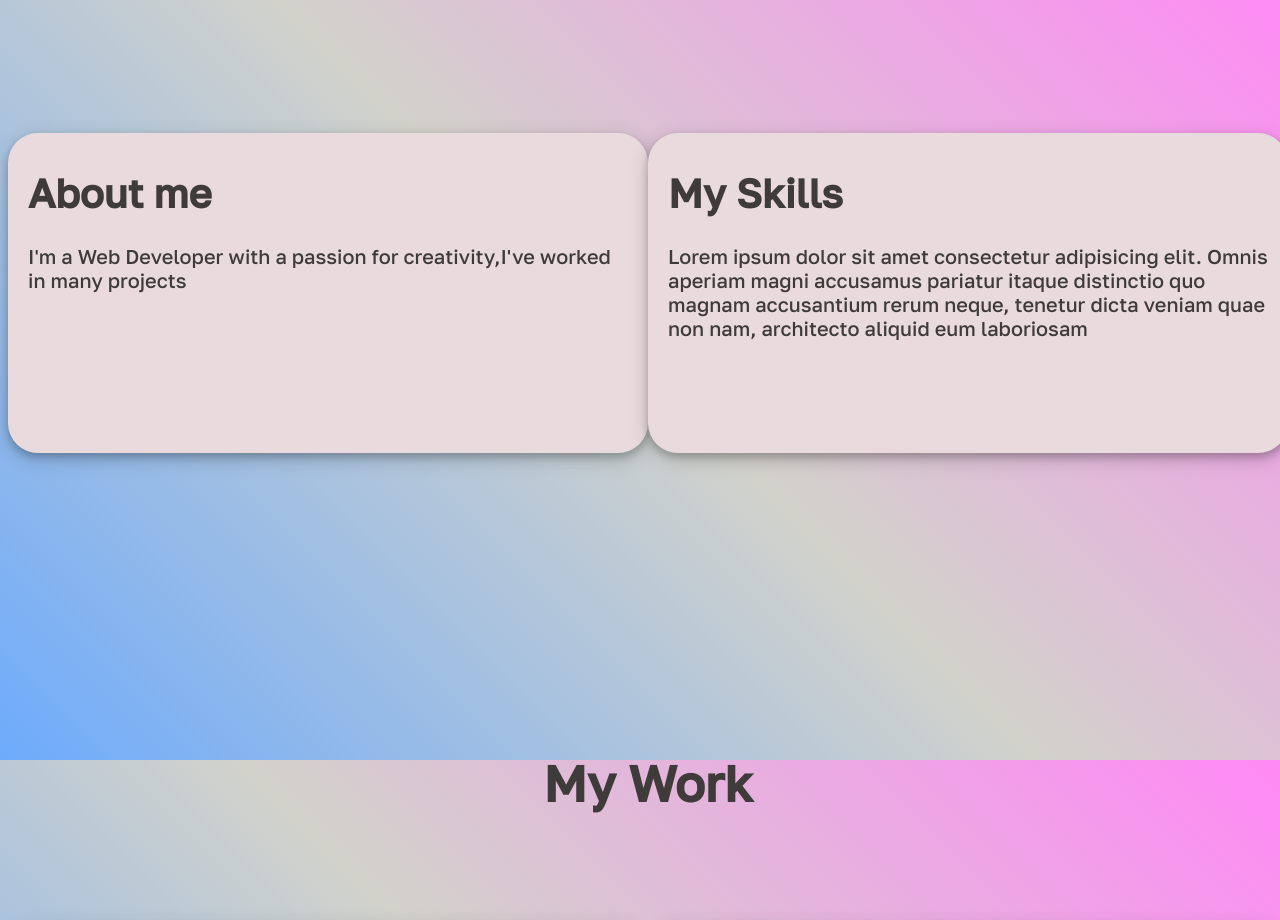
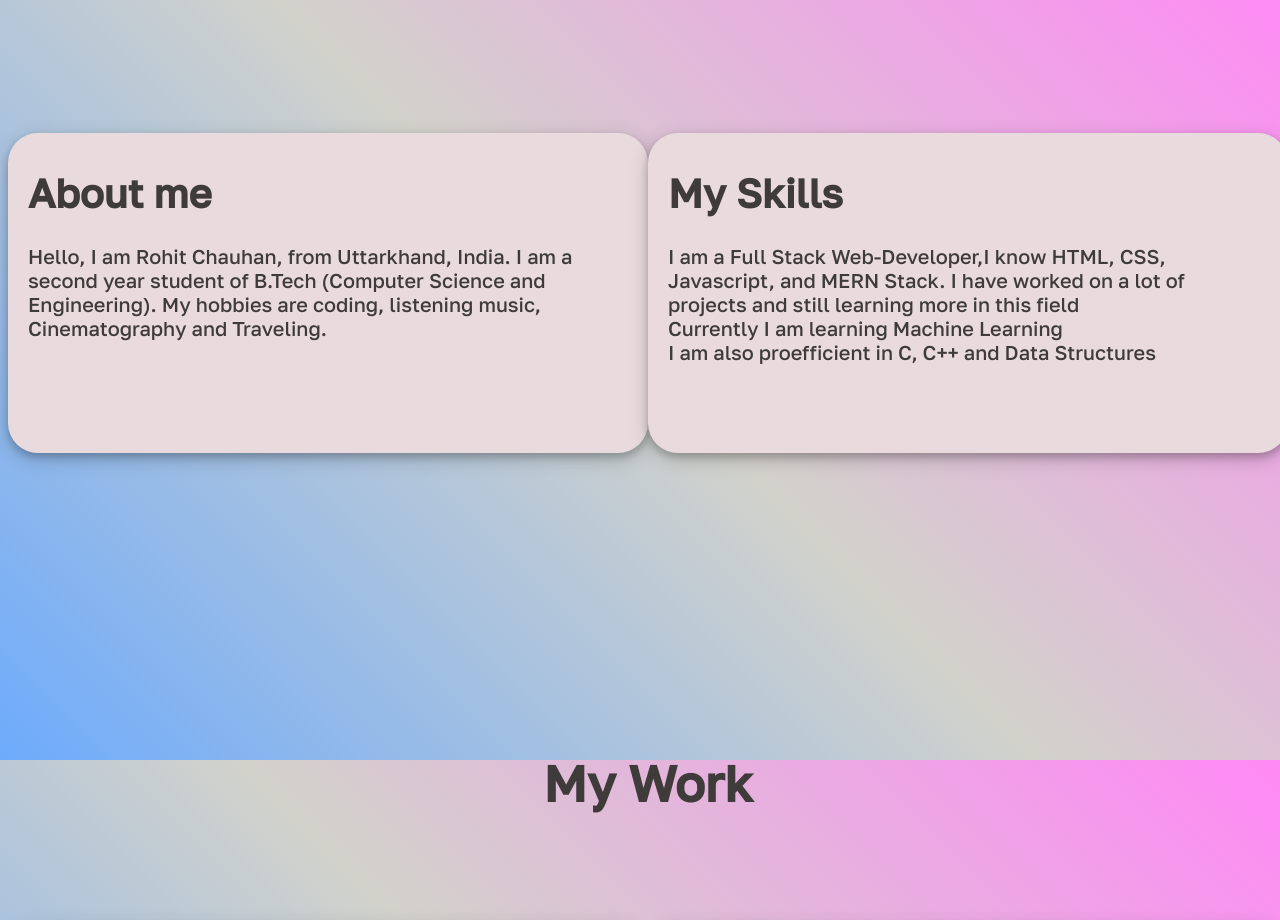
Before and after one commit to RohitChauhan98/Portfolio, a plain HTML site: page index.html in a window 1280 px wide. Shown: the part 840-1760 px from the top of the page. Drawn offline with nearby package versions, Linux system fonts and the light colour scheme.

Commit message:
Aboutme_Updated

```diff
--- a/index.html
+++ b/index.html
@@ -117,14 +117,13 @@
         <div class="page2" id="page2">
             <div class="about" data-aos="fade-right">
                 <h1>About me</h1>
-                <p>I'm a Web Developer with a passion for creativity,I've worked in many projects</p>
+                <p>Hello, I am Rohit Chauhan, from Uttarkhand, India. I am a second year student of B.Tech (Computer Science and Engineering). My hobbies are coding, listening music, Cinematography and Traveling.</p>
             </div>
 
             <div class="about " data-aos="fade-left">
                 <h1>My Skills</h1>
-                Lorem ipsum dolor sit amet consectetur adipisicing elit. Omnis aperiam magni accusamus pariatur itaque
-                distinctio quo magnam accusantium rerum neque, tenetur dicta veniam quae non nam, architecto aliquid eum
-                laboriosam
+
+                <p>I am a Full Stack Web-Developer,I know HTML, CSS, Javascript, and MERN Stack. I have worked on a lot of projects and still learning more in this field <br>Currently I am learning Machine Learning<br>I am also proefficient in C, C++ and Data Structures</p>
 
             </div>
         </div>
```
